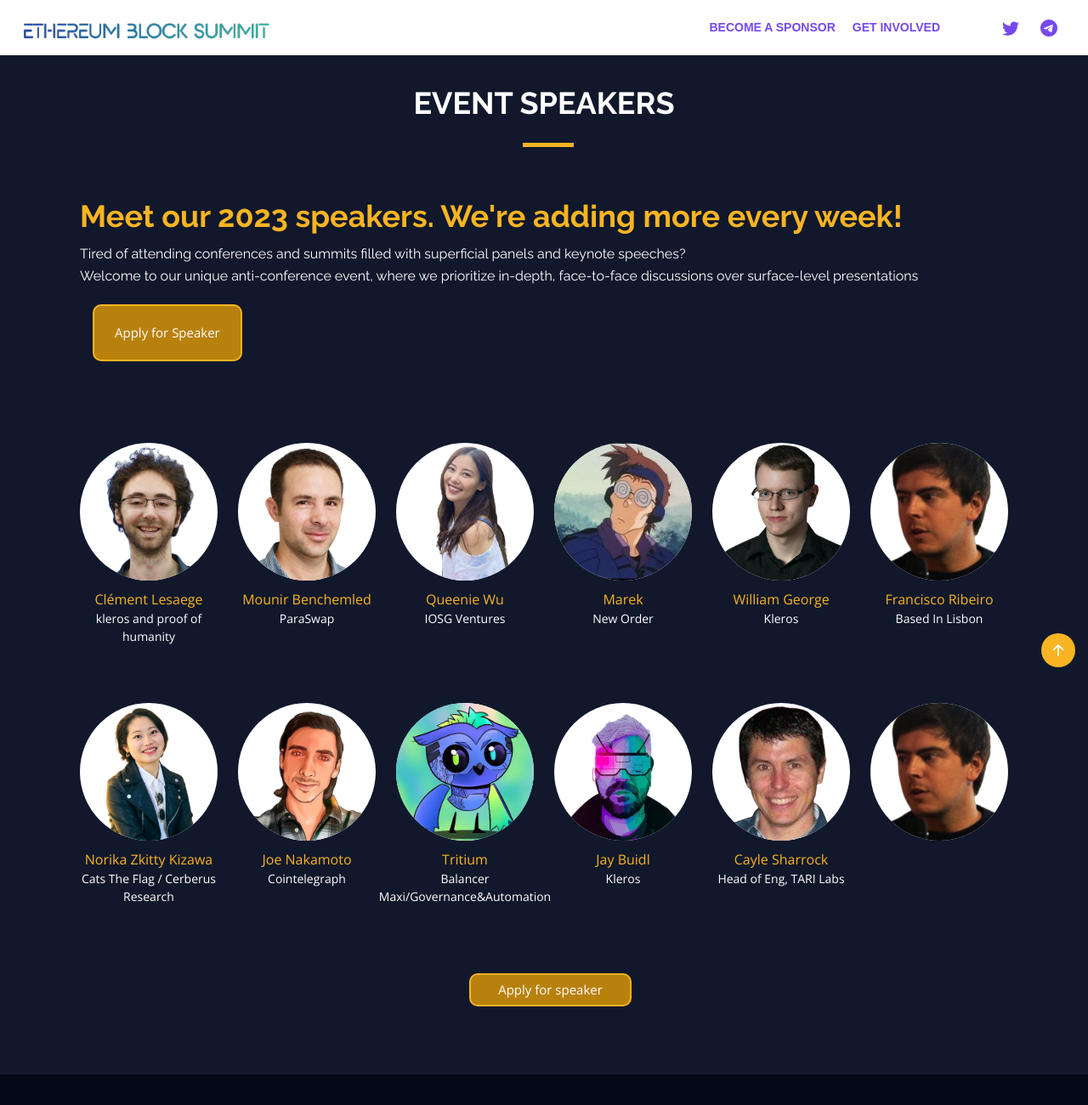
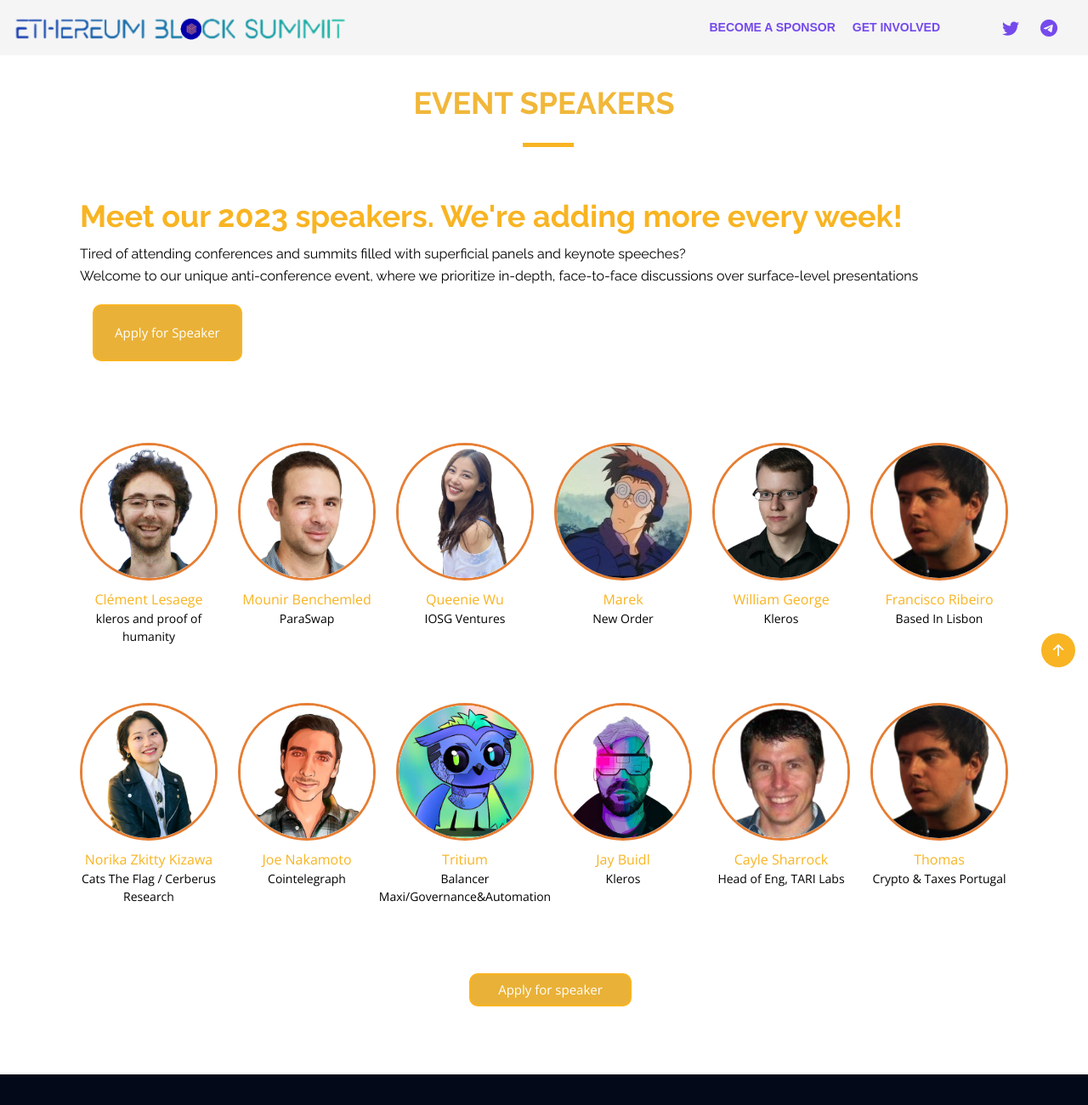
Before and after one commit to shan2001-s/EthereumBlockSummit, a website: page speakers.html in a window 1280 px wide. Shown: the top 1300 px of the page at 85% size. Drawn offline with nearby package versions, Linux system fonts and the light colour scheme.

Commit message:
speaker bg and border orange

```diff
--- a/assets/css/style.css
+++ b/assets/css/style.css
@@ -147,7 +147,7 @@
   right: 0;
   transition: all 0.5s;
   z-index: 997;
-  background-color:white
+  background-color:whitesmoke
 
 
 }
@@ -783,7 +783,8 @@
 }
 
 #speakers .speaker .details {
-  background: rgba(6, 12, 34, 0.76);
+  /* background: rgba(6, 12, 34, 0.76); */
+  background:white;
   position: absolute;
   left: 0;
   bottom: -5px;
@@ -883,9 +884,8 @@
 # Speakers.Html
 --------------------------------------------------------------*/
 #speakers {
- background-color: #222636;
+ background-color:white;
   background-size: cover;
-  overflow: hidden;
   position: relative;
   color: #fff;
   padding: 60px 0 40px 0;
@@ -900,7 +900,7 @@
 
 #speakers:before {
   content: "";
-  background: rgba(13, 20, 41, 0.8);
+  background:white;
   position: absolute;
   bottom: 0;
   top: 0;
@@ -913,7 +913,7 @@
   font-size: 36px;
   font-weight: bold;
   margin-bottom: 10px;
-  color: #fff;
+  color: #eda406cb;
 }
 
 #speakers h3 {
@@ -927,7 +927,7 @@
 #speakers p {
   font-size: 14px;
   margin-bottom: 20px;
-  color: #fff;
+  color:#0e1b4d
 }
 
 /*--------------------------------------------------------------
--- a/speakers.html
+++ b/speakers.html
@@ -44,6 +44,7 @@
       color: white;
   background-color: white;
 
+
     }
     .ShowLogo:hover{
       background-color: #e67e33;
@@ -66,6 +67,13 @@
     .ShowIcon:hover{
       display: block;
     }
+    .speaker{
+      border-style: solid;
+      border-color: #e67e33;
+    }
+    .speakerh{
+
+    }
 
 
 
@@ -79,7 +87,7 @@
     <div id="logo" class="me-auto">
       <!-- Uncomment below if you prefer to use a text logo -->
       <!-- <h1><a href="index.html">The<span>Event</span></a></h1>-->
-      <a href="index.html" class="scrollto"><img src="assets/img/newlogo2.png"  alt="" title=""></a>
+      <a href="index.html" class="scrollto"><img src="assets/img/newlogo4.png" width="50%"   alt="" title=""></a>
 
     </div>
 
@@ -111,8 +119,8 @@
   <main id="main" class="main-page" style="margin-top: -0.5em;" >
 
     <!-- ======= Speaker Details Sectionn ======= -->
-    <section id="speakers" style="color: black;" >
-      <div class="container">
+    <section id="speakers"  >
+      <div class="container" >
 
         <!-- Event Speak Header -->
         <section id=""  class="mt-5">
@@ -127,7 +135,7 @@
                 <div class="details-aboutUs" style="text-align: left; ">
                   <h2 style="color: #f8b422">Meet our 2023 speakers. We're adding more every week!</h2>
                   <div style="color: white;">
-                    <h6 style="color: white; line-height: 1.6;">
+                    <h6 style="color: black; line-height: 1.6;">
                      Tired of attending conferences and summits filled with superficial panels and keynote speeches? <br> Welcome to our unique anti-conference event, where we prioritize in-depth, face-to-face discussions over surface-level presentations
                     </h6>
                     <!-- <button class="btn btn-outline " style="color: #f8b422; border-color: #f8b422;">Apply for Speaker</button> -->
@@ -305,7 +313,7 @@
   <script src="assets/js/showSpeakerDetail.js"></script>
   <script>
     // Define your array of speakers
-    var linkIn = ` <svg class="icon" xmlns="http://www.w3.org/2000/svg" height="35px" viewBox="0 0 448 512"><!--! Font Awesome Free 6.4.0 by @fontawesome - https://fontawesome.com License - https://fontawesome.com/license (Commercial License) Copyright 2023 Fonticons, Inc. --><style>svg{fill:#5794ff}</style><path d="M416 32H31.9C14.3 32 0 46.5 0 64.3v383.4C0 465.5 14.3 480 31.9 480H416c17.6 0 32-14.5 32-32.3V64.3c0-17.8-14.4-32.3-32-32.3zM135.4 416H69V202.2h66.5V416zm-33.2-243c-21.3 0-38.5-17.3-38.5-38.5S80.9 96 102.2 96c21.2 0 38.5 17.3 38.5 38.5 0 21.3-17.2 38.5-38.5 38.5zm282.1 243h-66.4V312c0-24.8-.5-56.7-34.5-56.7-34.6 0-39.9 27-39.9 54.9V416h-66.4V202.2h63.7v29.2h.9c8.9-16.8 30.6-34.5 62.9-34.5 67.2 0 79.7 44.3 79.7 101.9V416z"/></svg>`
+    var linkIn = ` <svg class='icon' xmlns="http://www.w3.org/2000/svg" height="25px" viewBox="0 0 448 512"><!--! Font Awesome Free 6.4.0 by @fontawesome - https://fontawesome.com License - https://fontawesome.com/license (Commercial License) Copyright 2023 Fonticons, Inc. --><style>svg{fill:#347cf9}</style><path d="M100.28 448H7.4V148.9h92.88zM53.79 108.1C24.09 108.1 0 83.5 0 53.8a53.79 53.79 0 0 1 107.58 0c0 29.7-24.1 54.3-53.79 54.3zM447.9 448h-92.68V302.4c0-34.7-.7-79.2-48.29-79.2-48.29 0-55.69 37.7-55.69 76.7V448h-92.78V148.9h89.08v40.8h1.3c12.4-23.5 42.69-48.3 87.88-48.3 94 0 111.28 61.9 111.28 142.3V448z"/></svg> `
     var twitter = `<svg class="icon" xmlns="http://www.w3.org/2000/svg" height="25px" viewBox="0 0 512 512"><!--! Font Awesome Free 6.4.0 by @fontawesome - https://fontawesome.com License - https://fontawesome.com/license (Commercial License) Copyright 2023 Fonticons, Inc. --><style>svg{fill:#3872d6}</style><path d="M459.37 151.716c.325 4.548.325 9.097.325 13.645 0 138.72-105.583 298.558-298.558 298.558-59.452 0-114.68-17.219-161.137-47.106 8.447.974 16.568 1.299 25.34 1.299 49.055 0 94.213-16.568 130.274-44.832-46.132-.975-84.792-31.188-98.112-72.772 6.498.974 12.995 1.624 19.818 1.624 9.421 0 18.843-1.3 27.614-3.573-48.081-9.747-84.143-51.98-84.143-102.985v-1.299c13.969 7.797 30.214 12.67 47.431 13.319-28.264-18.843-46.781-51.005-46.781-87.391 0-19.492 5.197-37.36 14.294-52.954 51.655 63.675 129.3 105.258 216.365 109.807-1.624-7.797-2.599-15.918-2.599-24.04 0-57.828 46.782-104.934 104.934-104.934 30.213 0 57.502 12.67 76.67 33.137 23.715-4.548 46.456-13.32 66.599-25.34-7.798 24.366-24.366 44.833-46.132 57.827 21.117-2.273 41.584-8.122 60.426-16.243-14.292 20.791-32.161 39.308-52.628 54.253z"/></svg>`
     var speakers = [
    {
@@ -376,21 +384,21 @@
      name: "Jay Buidl",
      position: "Kleros",
      Sociallogo:twitter,
-     link:'www.twitter.com/jaybuidl'
+     link:'https://www.linkedin.com/in/cjsharrock/'
    },
    {
      imgSrc: "assets/img/speakers/12.png",
      name: "Cayle Sharrock",
      position: "Head of Eng, TARI Labs",
-     Sociallogo:twitter,
+     Sociallogo:linkIn,
      link:''
    },
    {
      imgSrc: "assets/img/speakers/7.png",
-     name: "",
-     position: "",
+     name: "Thomas",
+     position: "Crypto & Taxes Portugal",
      Sociallogo:twitter,
-     link:''
+     link:'https://twitter.com/taxes_crypto'
    },
 
    // Add more speaker objects as needed
@@ -418,7 +426,7 @@
                 </div>
               <div class="details" style=" margin-top: -20px; width: auto; text-align: center; justify-content: center; justify-items: center;" >
                 <h7><a href="${speaker.link}">${speaker.name}</a></h7>
-                <p>${speaker.position}</p>
+                <p style='color:black'>${speaker.position}</p>
 
               </div>
             </div>
```
